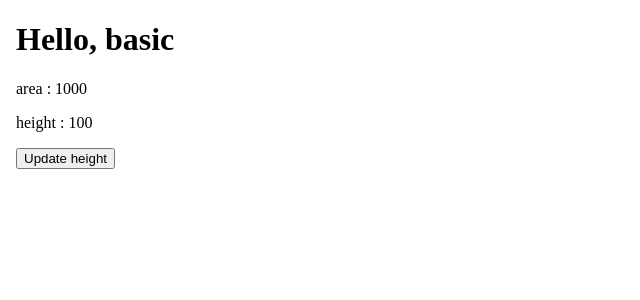
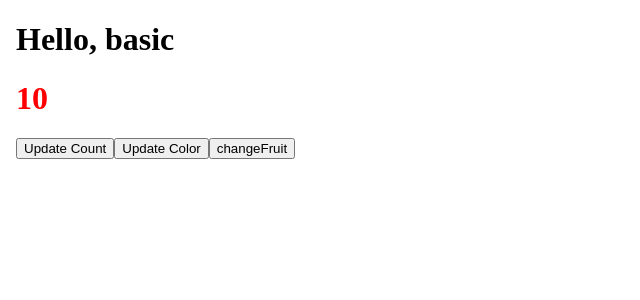
Before and after one commit to bikramdhami0100/basic, an Angular app: page / in a window 1280 px wide. Shown: the top 300 px of the page, without its empty margins (0-640 px from the left). Built offline with nearby package versions, Linux system fonts and the light colour scheme.

Commit message:
learning effect and multi effect usages

```diff
--- a/src/app/app.html
+++ b/src/app/app.html
@@ -6,9 +6,10 @@
   <title>Learning basic to advance</title>
 </head>
 <body >
-  <h1>Hello, basic</h1>
-  <p>area : {{area()}}</p>
-  <p>height : {{height()}}</p>
-   <button (click)="updateHeight()">Update height</button>
+   <h1>Hello, basic</h1>
+     <h1 [style.color]="color" >{{count()}}</h1>
+    <button (click)="updateCount()">Update Count</button>
+    <button (click)="updateChangeColor()">Update Color</button>
+    <button (click)="changeFruit()">changeFruit</button>
 </body>
 </html>
--- a/src/app/app.ts
+++ b/src/app/app.ts
@@ -1,5 +1,6 @@
 import { Component, computed, effect, signal } from '@angular/core';
 import { RouterOutlet } from '@angular/router';
+import { single } from 'rxjs';
 
 
 @Component({
@@ -10,19 +11,37 @@ import { RouterOutlet } from '@angular/router';
 })
 export class App {
   // protected readonly title = signal('Basic to advanced Angular');
-  height=signal(100);
-  width=signal(10);
-  area=computed(()=>this.height()*this.width())
-  constructor() {
-    effect(() => {
-       console.log(this.height());
-       if(this.height()>150){
-          this.height.set(100);
+ count=signal(10);
+ color="red";
+ fruits=signal("apple");
+   constructor(){
+     effect(()=>{
+      // console.log('color ',this.color);
+      console.log("count: ",this.count());
+       if(this.count()>50 && this.count()<100){
+         this.color="green"
+       }else if (this.count()>100&& this.count()<150){
+         this.color="blue"
+       }else if(this.count()>150){
+         this.color="black"
        }
-    })
+     })
+
+     effect(()=>{
+        console.log("color : ",this.fruits());
+     });
+
+
+   }
+  updateCount(){
+    // this.count="blue";
+    this.count.set(this.count()+10);
   }
-  updateHeight(){
-      this.height.set(this.height()+10);
-    //  this.area=this.height*this.width;
-  }
+   updateChangeColor(){
+        this.color="gray";
+     }
+     changeFruit(){
+        this.fruits.set("banana");
+     }
+
 }
```
